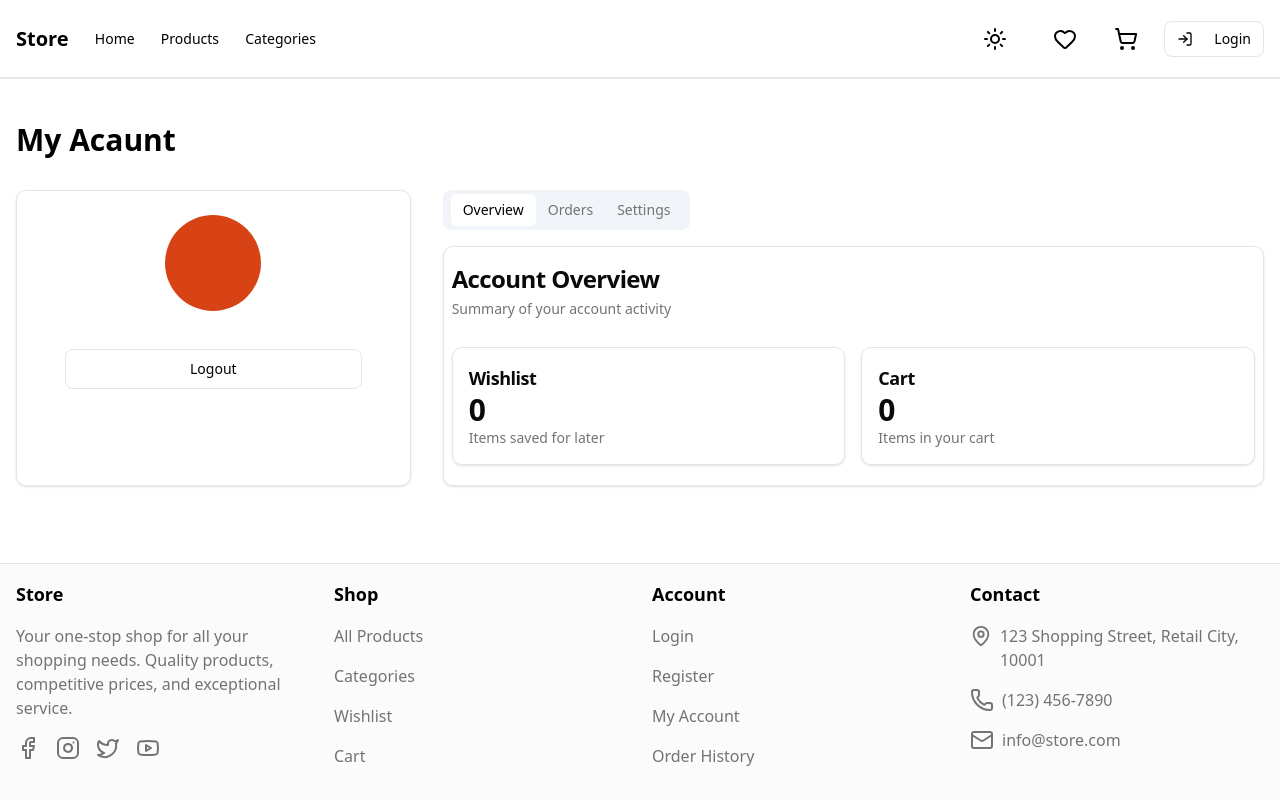
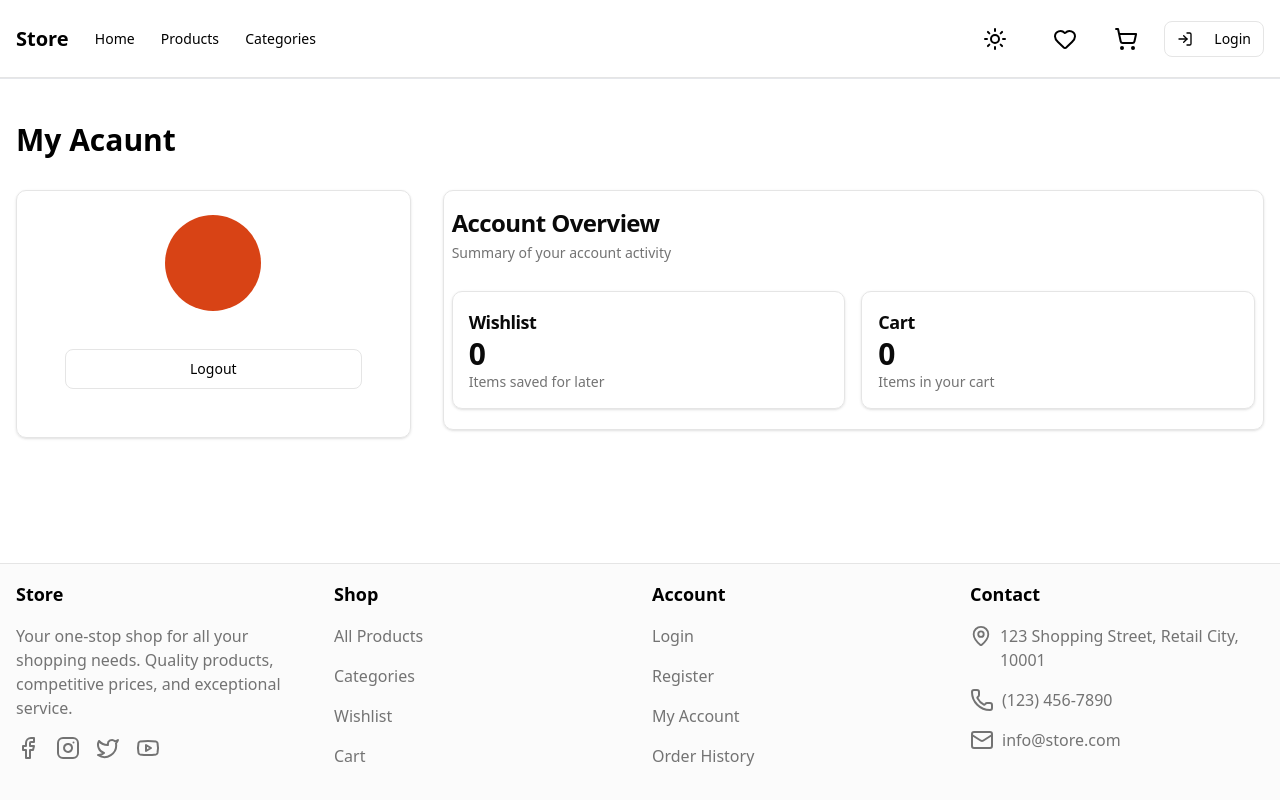
Before and after one commit to KenjayevLaziz/simple-store-shop, a React (Vite) app: page /profile in a window 1280 px wide. Built offline with nearby package versions, Linux system fonts and the light colour scheme; no server answers.

Commit message:
yaxshilandi !

```diff
--- a/src/components/Pages/Profile/Profile.tsx
+++ b/src/components/Pages/Profile/Profile.tsx
@@ -48,7 +48,7 @@ export default function Profile() {
             </div>
           </div>
           <div className="md:col-span-2">
-            <div className="inline-flex items-center justify-between  rounded-md dark:text-white bg-[#F1F5F9] dark:bg-[#1E293B] py-1 px-2 text-muted-foreground mb-4">
+            {/* <div className="inline-flex items-center justify-between  rounded-md dark:text-white bg-[#F1F5F9] dark:bg-[#1E293B] py-1 px-2 text-muted-foreground mb-4">
               <button className="cursor-pointer dark:text-white text-black bg-white dark:bg-[#020817] inline-flex items-center justify-center whitespace-nowrap rounded-sm px-3 py-1.5 text-sm font-medium ring-offset-background transition-all focus-visible:outline-none focus-visible:ring-2 focus-visible:ring-ring focus-visible:ring-offset-2 disabled:pointer-events-none disabled:opacity-50 data-[state=active]:bg-background data-[state=active]:text-foreground data-[state=active]:shadow-sm">
                 Overview
               </button>
@@ -58,7 +58,7 @@ export default function Profile() {
               <button className="hover:bg-white cursor-pointer inline-flex items-center justify-center whitespace-nowrap rounded-sm px-3 py-1.5 text-sm font-medium ring-offset-background transition-all focus-visible:outline-none focus-visible:ring-2 focus-visible:ring-ring focus-visible:ring-offset-2 disabled:pointer-events-none disabled:opacity-50 data-[state=active]:bg-background data-[state=active]:text-foreground data-[state=active]:shadow-sm">
                 Settings
               </button>
-            </div>
+            </div> */}
             <div className="rounded-lg border bg-transparent text-card-foreground shadow-sm py-5 px-2">
               <div className="mb-7">
                 <h1 className="text-2xl font-semibold leading-none tracking-tight mb-2">
```
